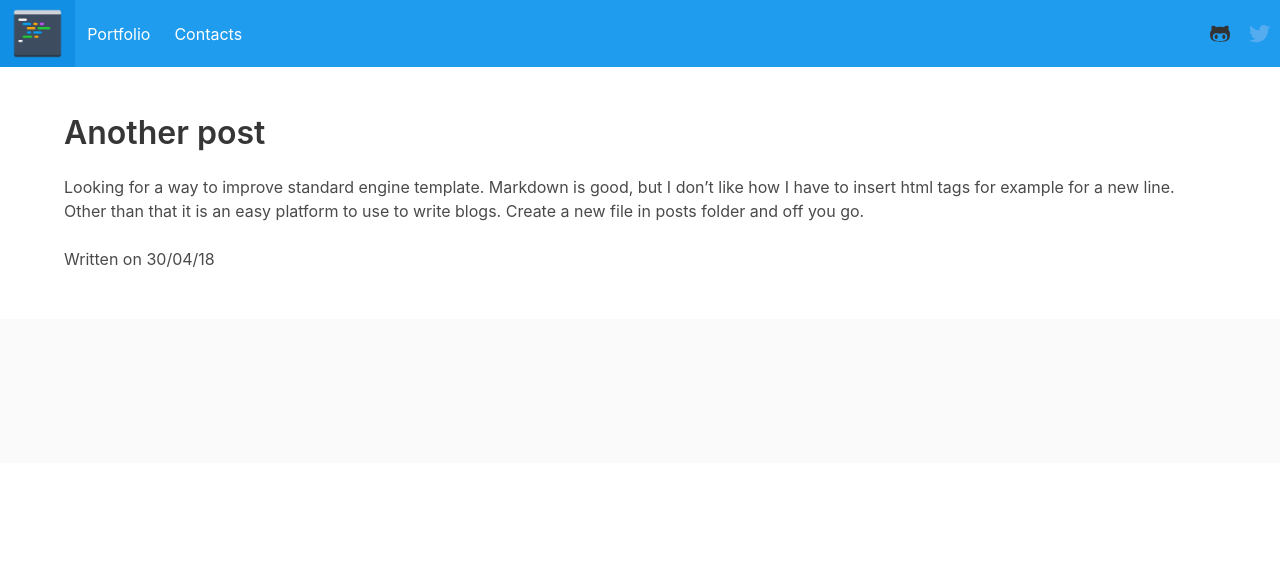
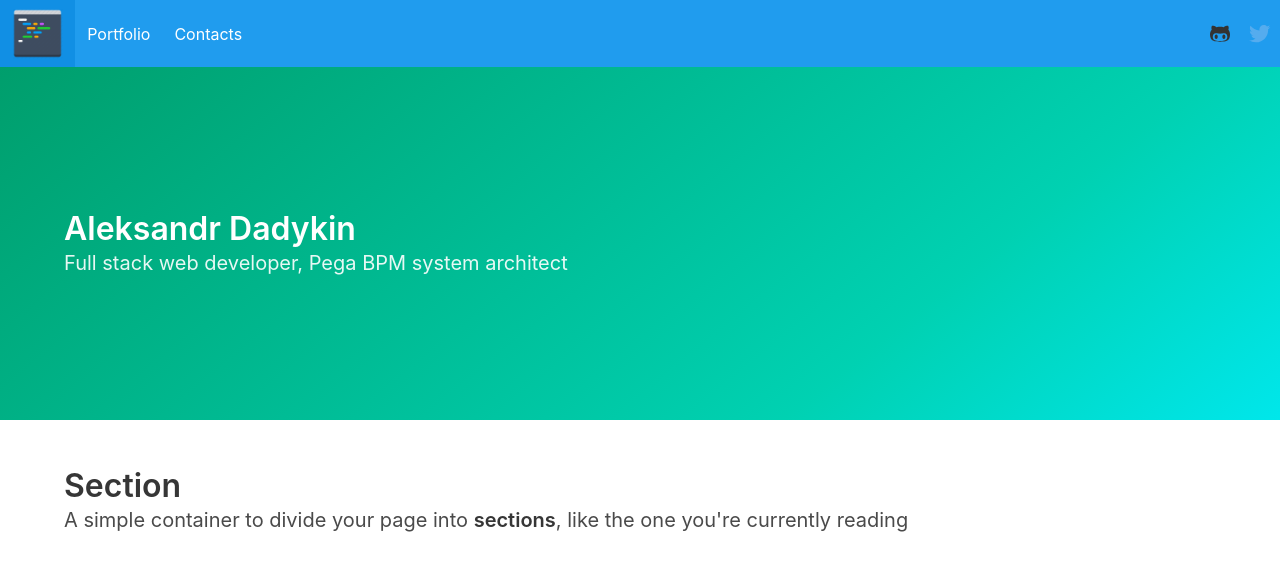
Before and after one commit to cetrix13/cetrix13.github.io, a Jekyll site: the page built from _posts/2018-04-30-another-post.md, in a window 1280 px wide. Shown: the top 571 px of the page. Built offline with Jekyll 4.4.1, drawn with Linux system fonts in a browser that asks for light colours; nearby versions of some CDN libraries.

Commit message:
Add page partial, edit default template

```diff
--- /dev/null
+++ b/_includes/page.html
@@ -0,0 +1,22 @@
+<section class="hero is-medium is-primary is-bold">
+  <div class="hero-body">
+    <div class="container">
+      <h1 class="title">
+       Aleksandr Dadykin
+      </h1>
+      <h2 class="subtitle">
+        Full stack web developer, Pega BPM system architect
+      </h2>
+
+    </div>
+  </div>
+</section>
+
+  <section class="section">
+    <div class="container">
+      <h1 class="title">Section</h1>
+      <h2 class="subtitle">
+        A simple container to divide your page into <strong>sections</strong>, like the one you're currently reading
+      </h2>
+    </div>
+  </section>
--- a/_layouts/default.html
+++ b/_layouts/default.html
@@ -1,7 +1,7 @@
 <!DOCTYPE html>
 <html lang="en">
   <head>
-    <title>{% if page.title %}{{ page.title }} – {% endif %}{{ site.name }} – {{ site.description }}</title>
+    <title>{% if page.title %}{{ page.title }} | {% endif %}{{ site.name }} | {{ site.description }}</title>
     {% include meta.html %}
     <!--[if lt IE 9]>
     <script src="http://html5shiv.googlecode.com/svn/trunk/html5.js"></script>
@@ -51,13 +51,14 @@
     <!-- End Navigation -->
 
     <!-- Begin Content -->
-    <section class="section">
+<!--     <section class="section">
       <div class="container">
       {{ content }}
       </div>
     </section>
-    <!-- End Content -->
+ -->    <!-- End Content -->
 
+{% include page.html %}
     <footer class="footer ">
       <div class="container">
         <div class="content has-text-centered">
```
Also changed, not shown: _layouts/page.html (deleted, +0 -19 lines).
